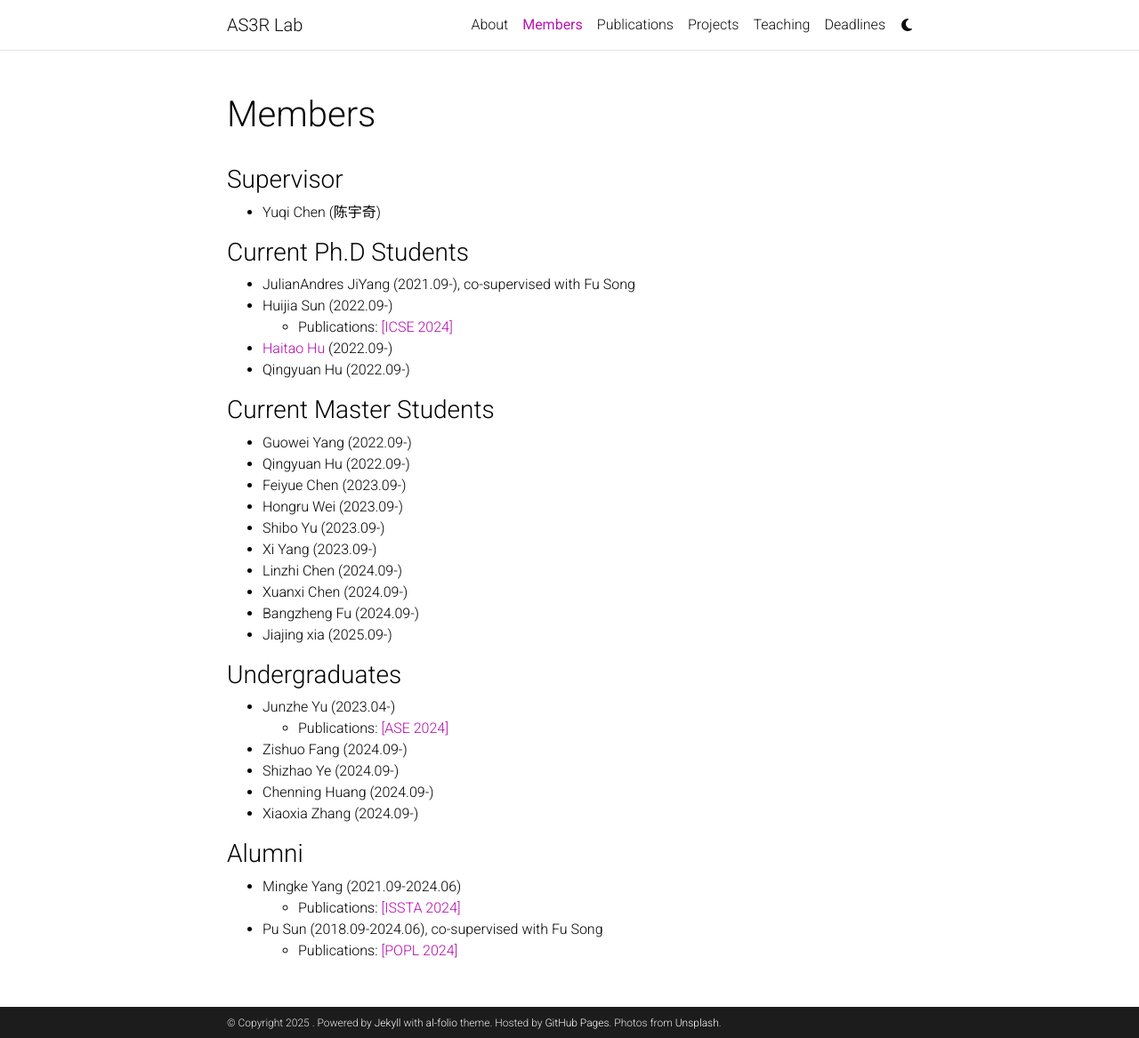
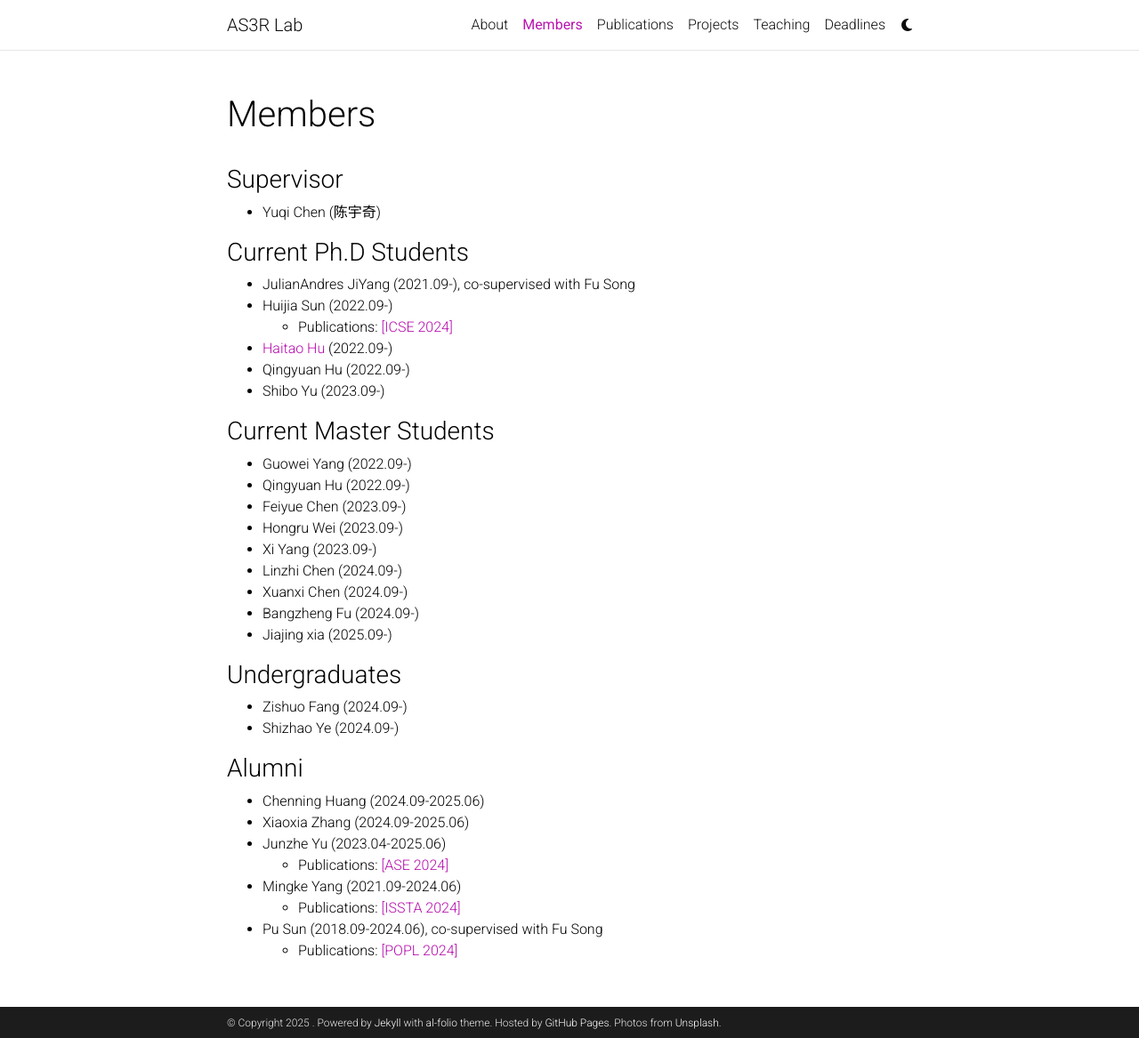
Before and after one commit to AS3RLab/AS3RLab.github.io, a Jekyll site: the page built from _pages/members.md, in a window 1280 px wide and 1167 px high. Shown: the whole window at 89% size. Built offline with Jekyll 4.4.1, drawn with Linux system fonts in a browser that asks for light colours; comment, search, counter and statistics services are not loaded; a style sheet for code colours, icons or effects is not loaded.

Commit message:
Update members.md

```diff
--- a/_pages/members.md
+++ b/_pages/members.md
@@ -43,14 +43,16 @@
 
 ### Undergraduates
 
-* Junzhe Yu   (2023.04-)
-   * Publications: [[ASE 2024]](https://sites.google.com/view/toxic-prompt-detector)
 * Zishuo Fang (2024.09-)
 * Shizhao Ye  (2024.09-)
-* Chenning Huang (2024.09-)
-* Xiaoxia Zhang  (2024.09-)
+
+
 
 ### Alumni
+* Chenning Huang (2024.09-2025.06)
+* Xiaoxia Zhang  (2024.09-2025.06)
+* Junzhe Yu   (2023.04-2025.06)
+   * Publications: [[ASE 2024]](https://sites.google.com/view/toxic-prompt-detector)
 * Mingke Yang  (2021.09-2024.06)
    * Publications: [[ISSTA 2024]](https://distillseq.github.io/page/)
 * Pu Sun       (2018.09-2024.06), co-supervised with Fu Song
```
Also changed, not shown: other parts of _pages/members.md (+1 -1 lines).
